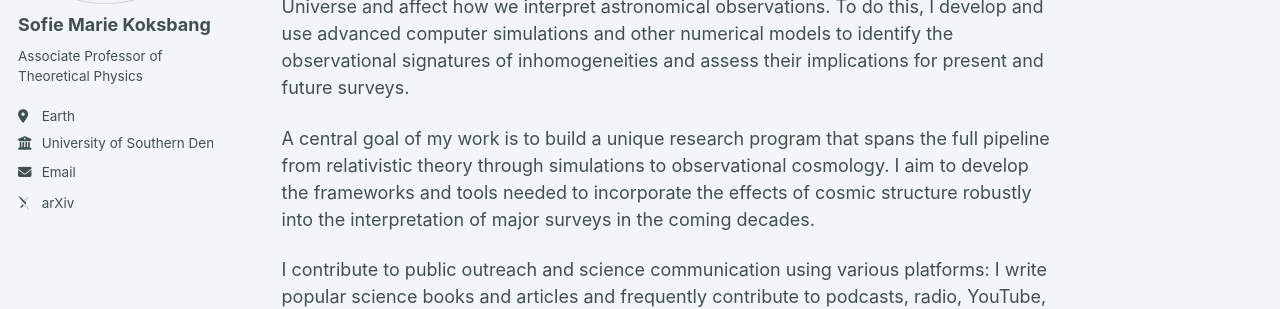
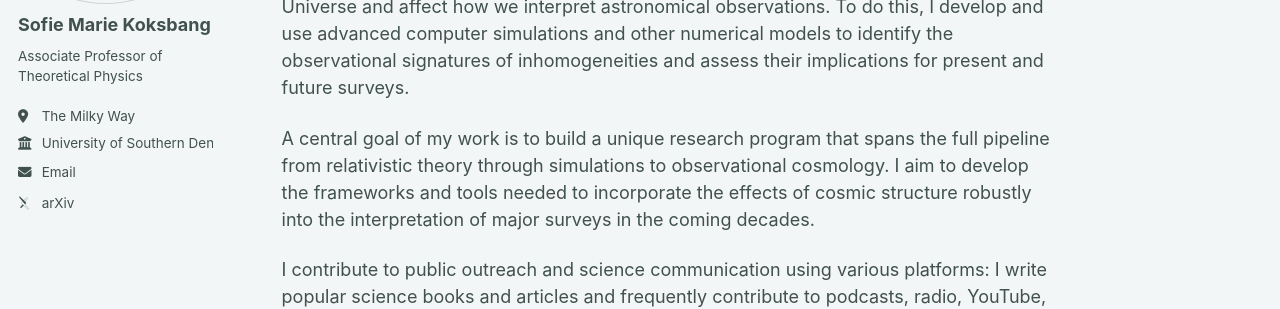
Before and after one commit to sofiemariekoksbang/sofiemariekoksbang.github.io, a Jekyll site: the page built from _pages/about.md, in a window 1280 px wide. Shown: the part 231-540 px from the top of the page. Built offline with Jekyll 4.4.1, drawn with Linux system fonts in a browser that asks for light colours; some web fonts are replaced; a script bundle is joined from its source files by our own code; library files that are not in the unit come from our copies.

Commit message:
Update _config.yml

```diff
--- a/_config.yml
+++ b/_config.yml
@@ -27,7 +27,7 @@ author:
   name             : "Sofie Marie Koksbang"
   pronouns         : # example: "she/her"
   bio              : "Associate Professor of Theoretical Physics"
-  location         : "Earth"
+  location         : "The Milky Way"
   employer         : "University of Southern Denmark"
   uri              : # URL
   email            : "koksbang@cp3.sdu.dk"
```
